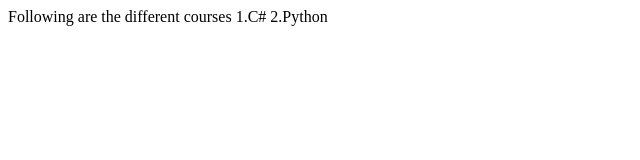
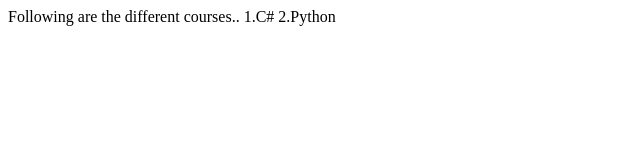
Before and after one commit to ramakrishna-gavidi/MyWebApp2, a plain HTML site: page courses.html in a window 1280 px wide. Shown: the full height of the page, 0-640 px from the left. Drawn offline with Linux system fonts and the light colour scheme.

Commit message:
Update courses.html

```diff
--- a/courses.html
+++ b/courses.html
@@ -3,7 +3,7 @@
   <title>Index</title>
   </head>
   <body>
-   Following are the different courses
+   Following are the different courses..
    1.C#
    2.Python
   </body>
```
